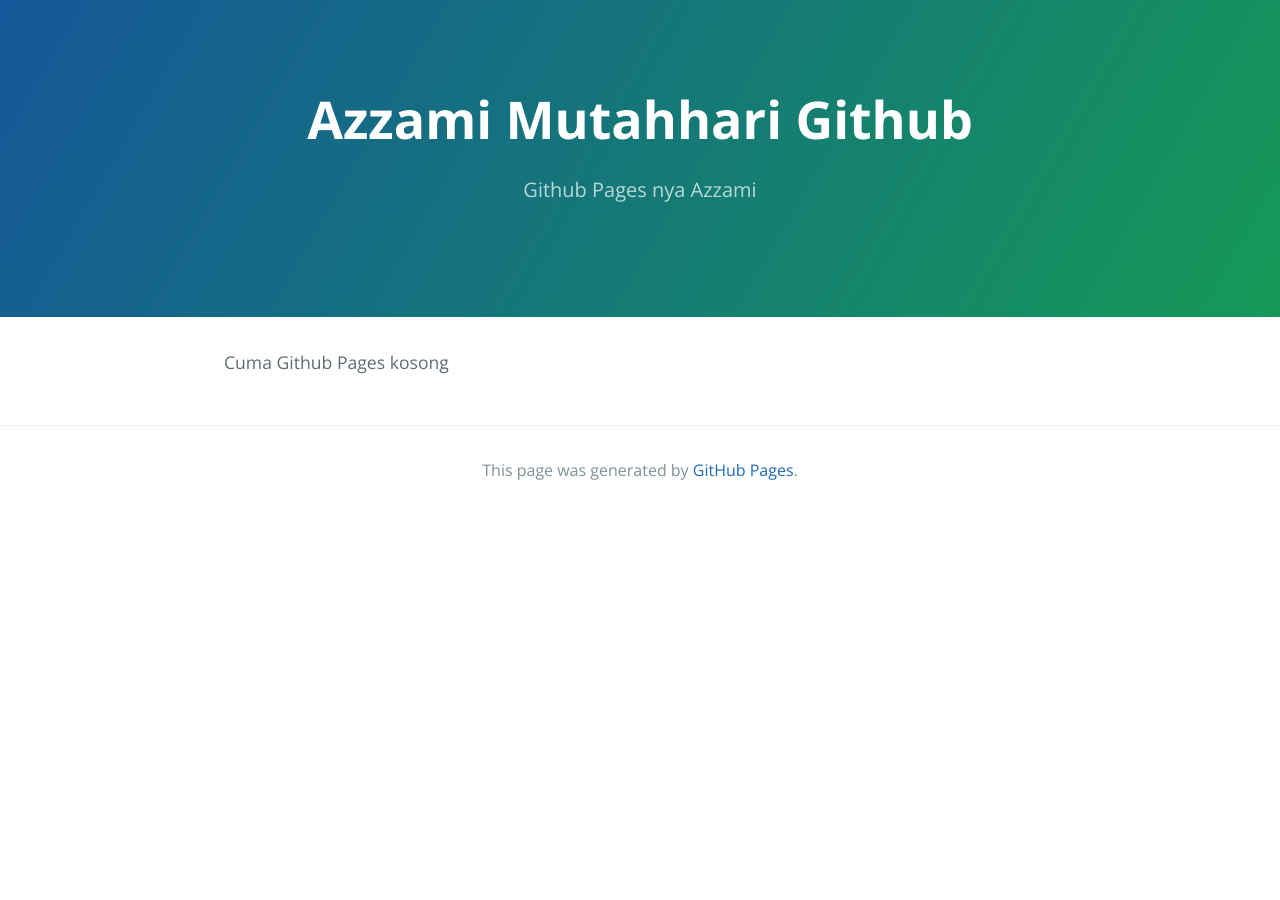
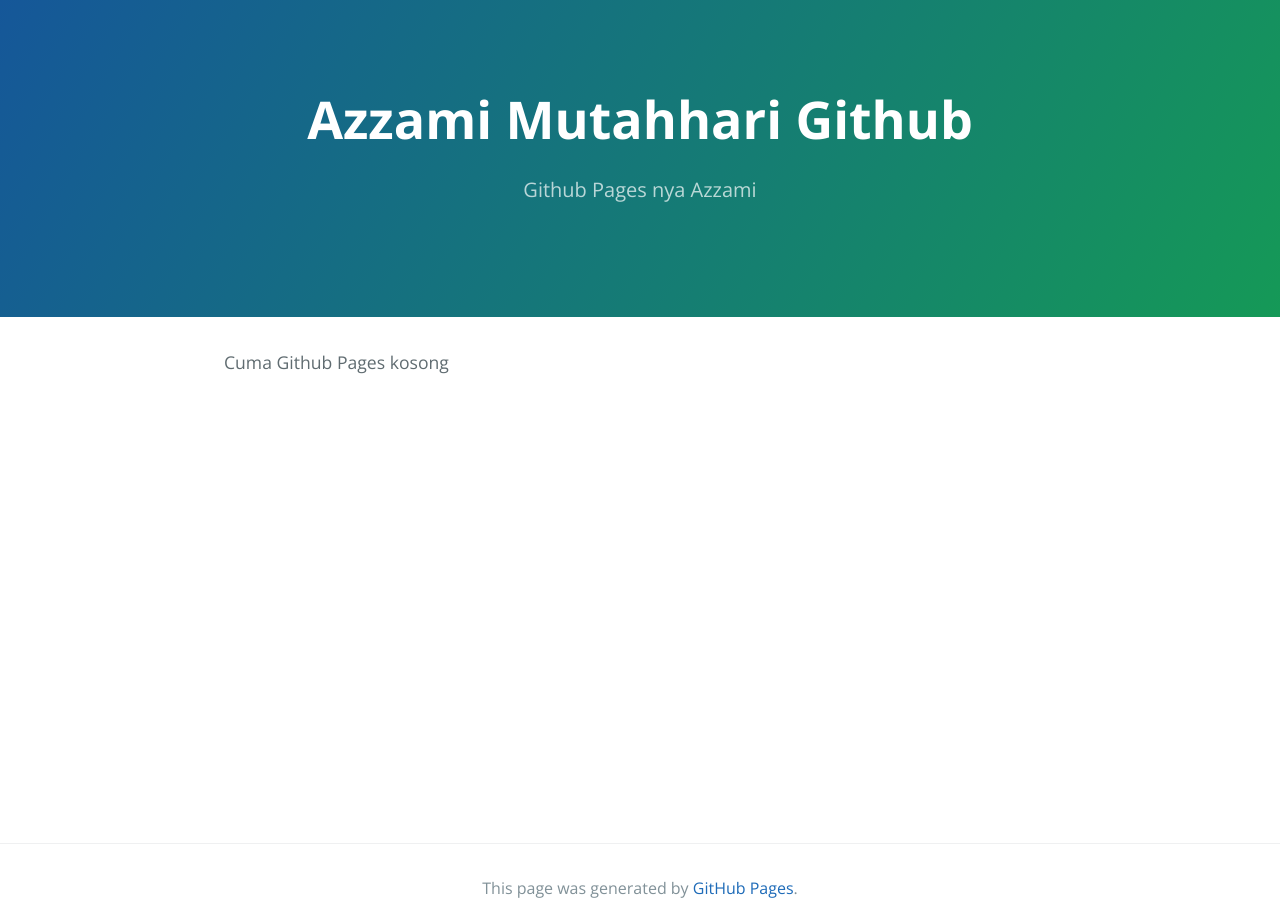
Before and after one commit to azzamimaf/azzamimaf.github.io, a Jekyll site: the page built from index.md, in a window 1280 px wide. Built offline with Jekyll 4.4.1, drawn with Linux system fonts in a browser that asks for light colours.

Commit message:
Update default.html

```diff
--- a/_layouts/default.html
+++ b/_layouts/default.html
@@ -17,7 +17,7 @@
       .MyFooter {
         position: fixed;
         left: 0;
-        bottom: 3;
+        bottom: 0;
         width: 100%;
         text-align: center;
       }
```
